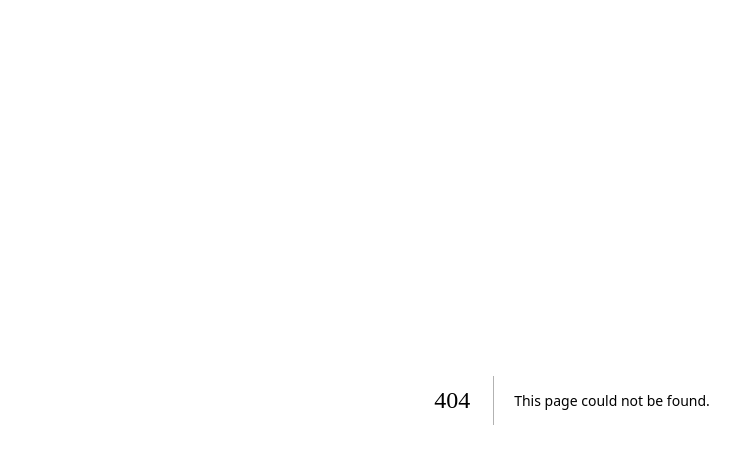
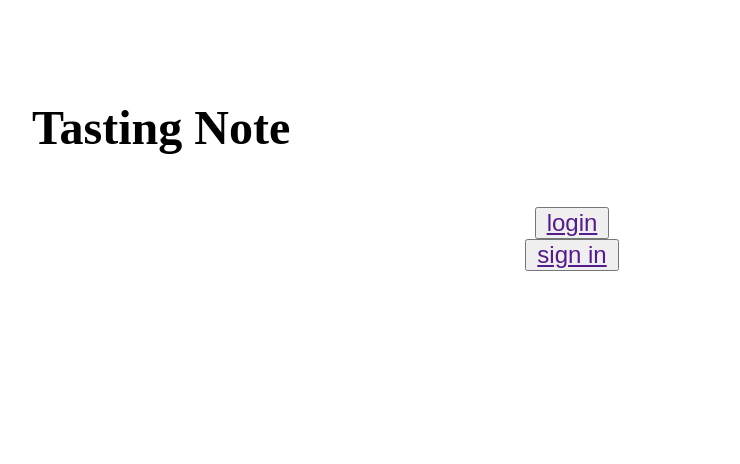
Before and after one commit to akiran1sei/coffee-app, a Next.js app: page /login in a window 1280 px wide. Before the commit this address had no page. Shown: the top 464 px of the page, without its empty margins (68-808 px from the left). Built offline with nearby package versions, Linux system fonts and the light colour scheme.

Commit message:
✨ ログイン画面ファイル追加

```diff
--- /dev/null
+++ b/pages/login.js
@@ -0,0 +1,34 @@
+import Head from "next/head";
+
+import { Inter } from "next/font/google";
+import styles from "@/styles/Home.module.css";
+
+const inter = Inter({ subsets: ["latin"] });
+
+export default function Home() {
+  return (
+    <>
+      <Head>
+        <title>Tasting Note</title>
+        <meta name="description" content="Generated by create next app" />
+        <meta name="viewport" content="width=device-width, initial-scale=1" />
+        <link rel="icon" href="/favicon.ico" />
+      </Head>
+
+      <div className={styles.container}>
+        {/* <Login /> */}
+        <main className={styles.main}>
+          <h1 className={styles.title}>Tasting Note</h1>
+          <div className={styles.login_btn_box}>
+            <button className={styles.login_btn}>
+              <a href="">login</a>
+            </button>
+            <button className={styles.login_btn}>
+              <a href="">sign in</a>
+            </button>
+          </div>
+        </main>
+      </div>
+    </>
+  );
+}
```
